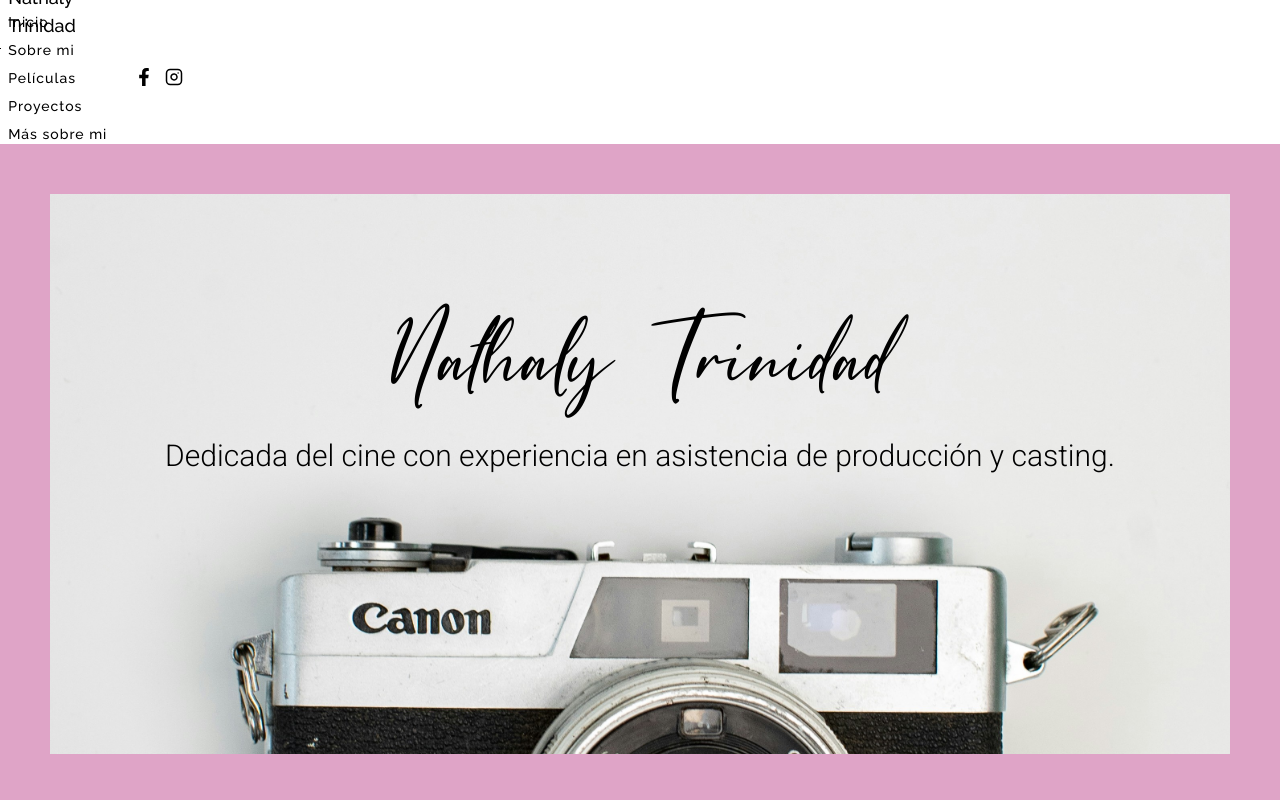
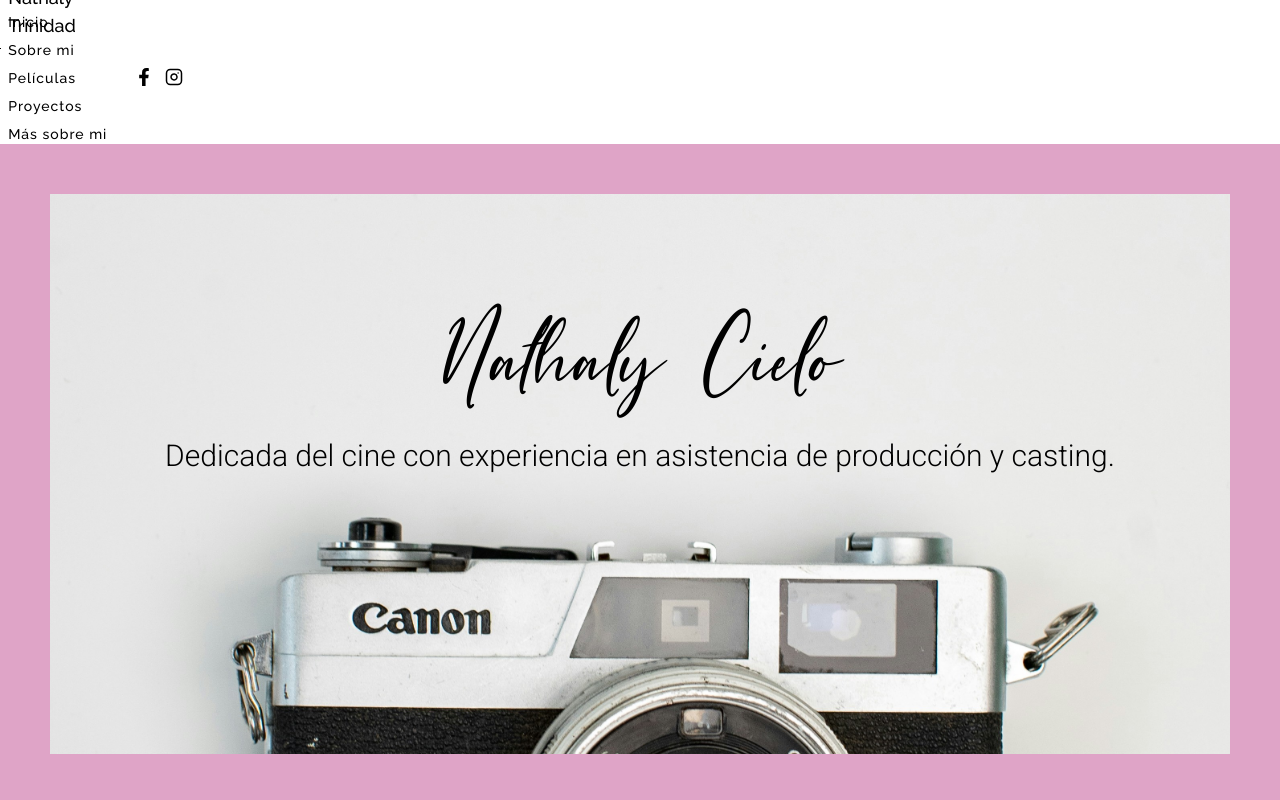
Before and after one commit to EdwilleBaez/portfolio-2024, a React (Vite) app: page / in a window 1280 px wide. Shown: the top 800 px of the page. Built offline with nearby package versions, Linux system fonts and the light colour scheme.

Commit message:
changing Trinidad for Cielo

```diff
--- a/src/components/HeroSection.tsx
+++ b/src/components/HeroSection.tsx
@@ -12,7 +12,7 @@ const HeroSection = () => {
 					<div className="flex flex-col">
 						<div>
 							<h1 className="font-shettricka text-[50px] sm:text-[60px] lg:text-[85px] xl:text-[100px]">
-								Nathaly Trinidad
+								Nathaly Cielo
 							</h1>
 						</div>
 						<h2 className="text-xl px-3 sm:text-xl lg:text-2xl xl:text-3xl font-light">
```
